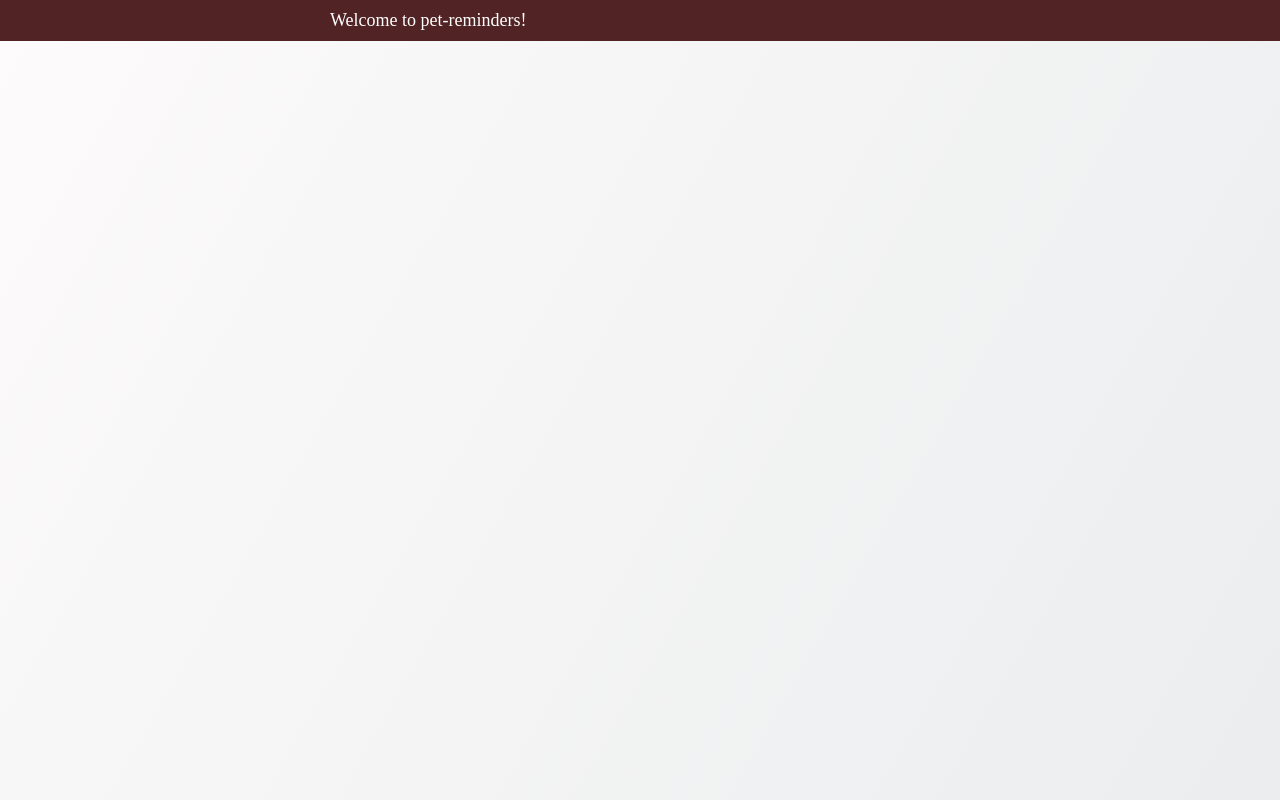
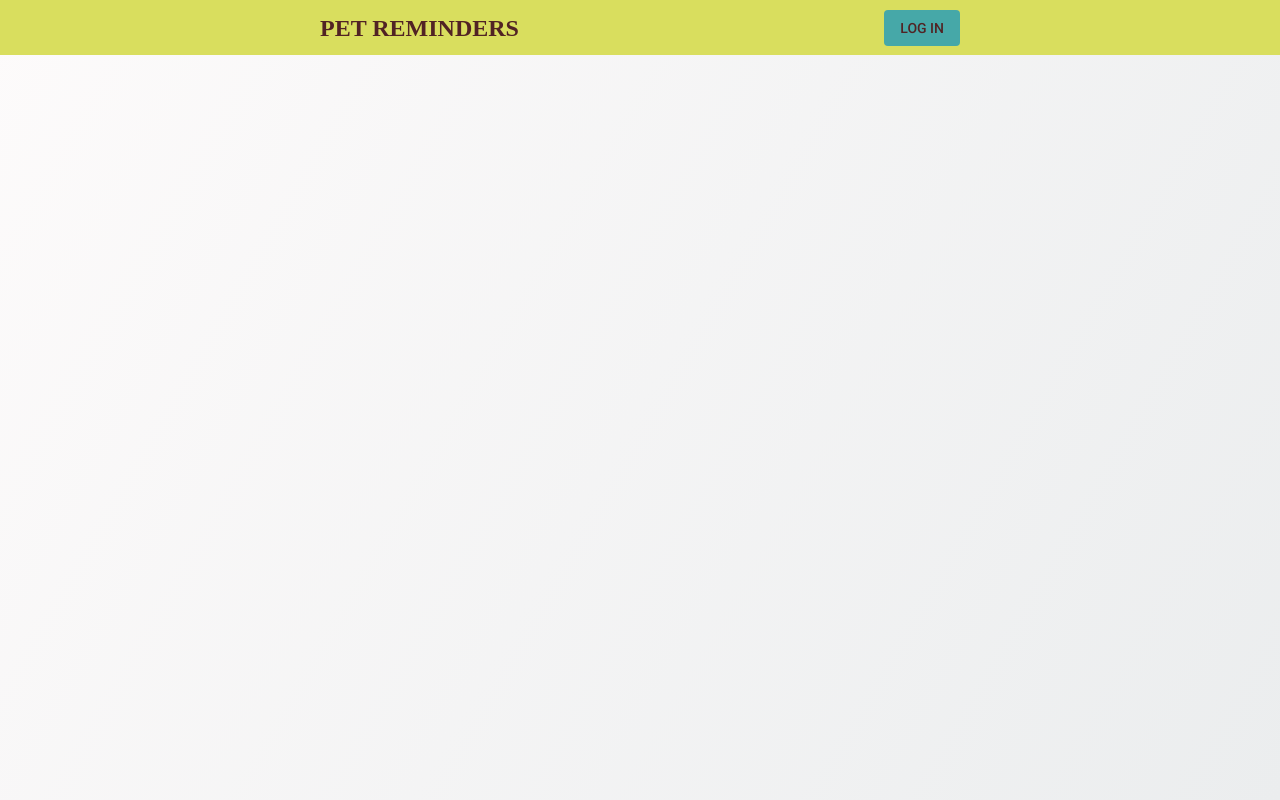
Before and after one commit to achroscielewska/angular_routing_lazy_loading, an Angular app in the folder pet-reminders/: page / in a window 1280 px wide. Built offline with nearby package versions, Linux system fonts and the light colour scheme.

Commit message:
header css

```diff
--- a/pet-reminders/package.json
+++ b/pet-reminders/package.json
@@ -12,12 +12,12 @@
   "private": true,
   "dependencies": {
     "@angular/animations": "^7.2.15",
-    "@angular/cdk": "^8.0.1",
+    "@angular/cdk": "^7.3.7",
     "@angular/common": "~7.2.0",
     "@angular/compiler": "~7.2.0",
     "@angular/core": "~7.2.0",
     "@angular/forms": "~7.2.0",
-    "@angular/material": "^8.0.1",
+    "@angular/material": "^7.3.7",
     "@angular/platform-browser": "~7.2.0",
     "@angular/platform-browser-dynamic": "~7.2.0",
     "@angular/router": "~7.2.0",
--- a/pet-reminders/src/app/app.component.html
+++ b/pet-reminders/src/app/app.component.html
@@ -1,9 +1,11 @@
 <div class="app-header">
   <div class="app-header-content">
     <div class="app-header-title">
-      <span>Welcome to {{ title }}!</span>
+      <span><b>{{ title }}</b></span>
     </div>
-
+    <div class="app-header-btns">
+      <button mat-button class="app-primary-btn">LOG IN</button>
+    </div>
   </div>
 </div>
 
--- a/pet-reminders/src/app/app.component.ts
+++ b/pet-reminders/src/app/app.component.ts
@@ -6,5 +6,5 @@ import { Component } from '@angular/core';
   styleUrls: ['./app.component.scss']
 })
 export class AppComponent {
-  title = 'pet-reminders';
+  title = 'PET REMINDERS';
 }
--- a/pet-reminders/src/app/app.module.ts
+++ b/pet-reminders/src/app/app.module.ts
@@ -13,7 +13,7 @@ import { AppSharedAngularMaterial } from './modules/shared/angular-material.impo
   imports: [
     BrowserModule,
     AppRoutingModule,
-    AppSharedAngularMaterial
+    AppSharedAngularMaterial,
   ],
   providers: [],
   bootstrap: [AppComponent]
--- a/pet-reminders/src/index.html
+++ b/pet-reminders/src/index.html
@@ -6,7 +6,9 @@
   <base href="/">
 
   <meta name="viewport" content="width=device-width, initial-scale=1">
-  <link rel="icon" type="image/x-icon" href="favicon.ico">
+
+  <link href="https://fonts.googleapis.com/css?family=Roboto:300,400,500" rel="stylesheet">
+  <link href="https://fonts.googleapis.com/icon?family=Material+Icons" rel="stylesheet">
 </head>
 <body>
   <app-root></app-root>
--- a/pet-reminders/src/styles.scss
+++ b/pet-reminders/src/styles.scss
@@ -1,4 +1,11 @@
-/* You can add global styles to this file, and also import other style files */
+// For more information: https://material.angular.io/guide/theming
+@import '~@angular/material/theming';
+
+@include mat-core();
+
+$roboto: mat-typography-config($font-family: 'Roboto');
+@include mat-select-typography($roboto);
+
 @import "./app/utilities/variables";
 
 html,
@@ -13,26 +20,41 @@ body {
 }
 
 .app-header {
-  background: $basic-color;
-  color: $white-color;
+  background: $accent-color;
+  height: 55px;
   .app-header-content {
+    padding: 10px;
     .app-header-title {
-      padding: 10px;
-      font-size: 18px;
+      float: left;
+      line-height: 36px;
+    }
+    .app-header-btns {
+      float: right;
     }
   }
 }
 
+.app-primary-btn {
+  background: $primary-color;
+  color: $basic-color;
+}
+
 @media (min-width: $break-small) {
+  .app-header-title {
+    font-size: 18px;
+  }
 }
 @media (min-width: $break-medium) {
+  .app-header-title {
+    font-size: 18px;
+  }
 }
 @media (min-width: $break-large) {
   .app-header-content {
     width: 50%;
     margin: 0 auto;
     .app-header-title {
-      font-size: 32px;
+      font-size: 24px;
     }
   }
 }
@@ -41,7 +63,7 @@ body {
     width: 50%;
     margin: 0 auto;
     .app-header-title {
-      font-size: 32px;
+      font-size: 24px;
     }
   }
 }
```
Also changed, not shown: pet-reminders/src/app/modules/shared/angular-material.imports.ts (+4 -6 lines), 2 other files (tests, documents, lock files or other folders).
